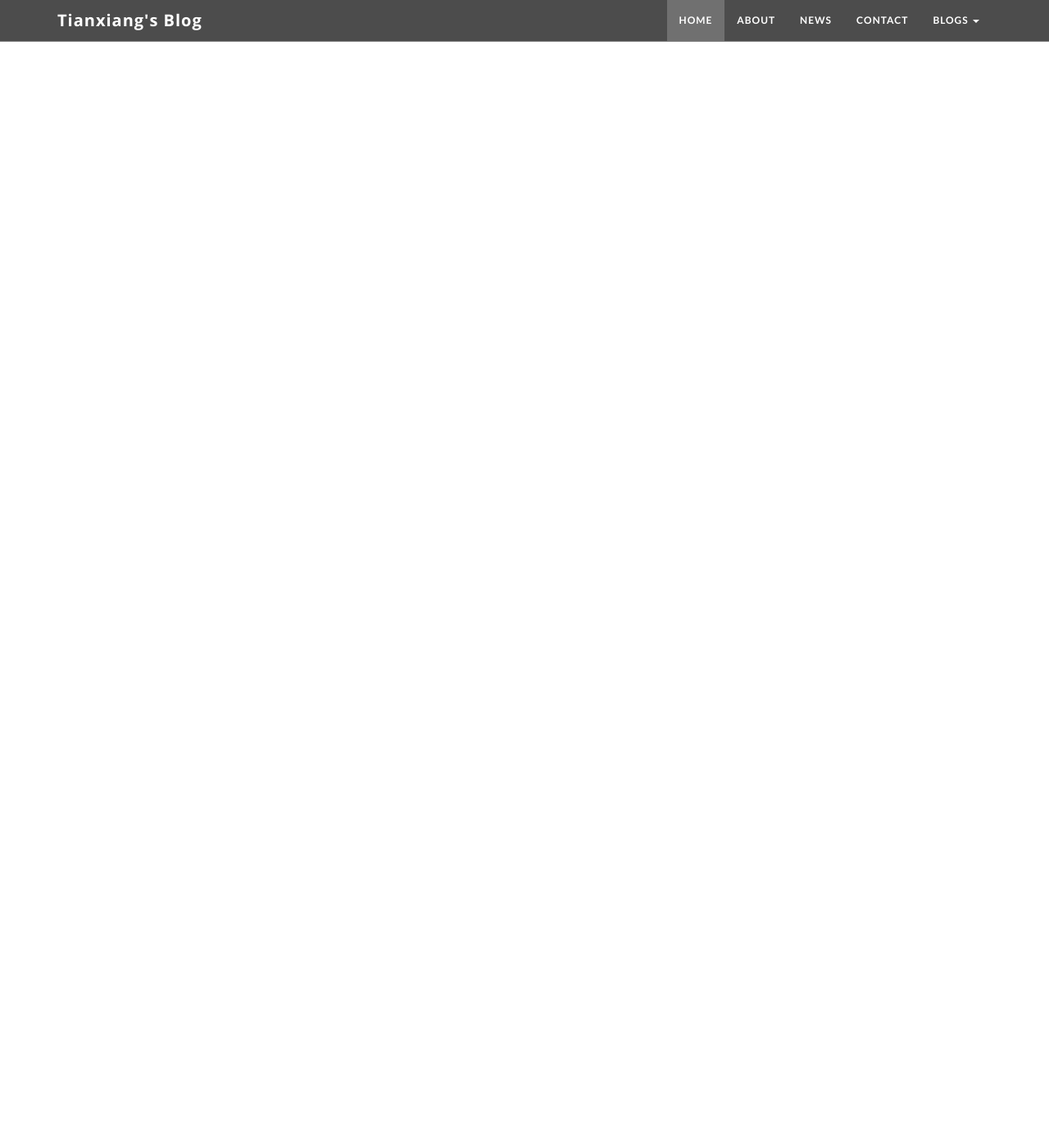
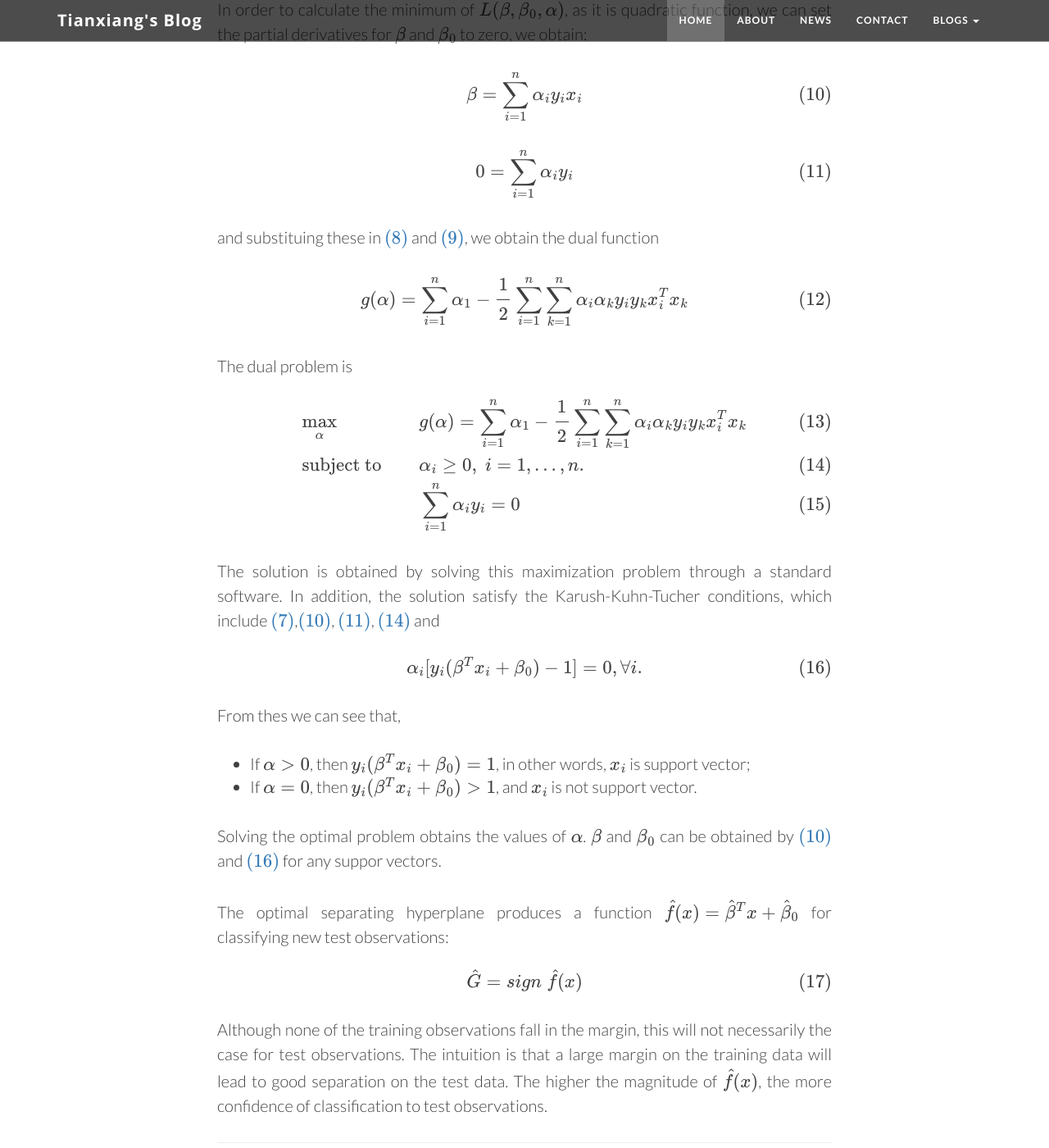
Before and after one commit to xuanix/blogs, a Jekyll site: the page built from _posts/2015-04-13-maximal-margin-classifier.markdown, in a window 1280 px wide and 1400 px high, scrolled down 2806 px. Shown: the whole window at 82% size. Built offline with Jekyll 4.4.1, drawn with Linux system fonts in a browser that asks for light colours; nearby versions of some CDN libraries; formulas are drawn with MathJax 3; some of the changed text lies outside the part shown.

Commit message:
Complete second blog

```diff
--- a/_posts/2015-04-13-maximal-margin-classifier.markdown
+++ b/_posts/2015-04-13-maximal-margin-classifier.markdown
@@ -30,4 +30,99 @@
 $
 	||\beta||=1
 $
-is not realy constraint, since if $\beta^Tx+\beta_0=0$ defines a separating hyperplane, so does $k(\beta^Tx+\beta_0)=0$ for any $k\neq0$.
+is not realy constraint, since if $\beta^Tx+\beta_0=0$ defines a separating hyperplane, so does $k(\beta^Tx+\beta_0)=0$ for any $k\neq0$. However, it adds meaning to constraint (3), because of $\beta$ has been normalized, constraint (3) is the perpendicular distance from the *i*th observation to the hyperplane. On the other hand we can get rid of it by replacing the constrain (3) with
+
+$$ \cfrac{1}{||\beta||}y_i(\beta^Tx_i+\beta_0) \geq M $$
+
+(which redefines \beta_0) or equivalently
+
+$$ y_i(\beta^Tx_i+\beta_0) \geq M||\beta|| $$
+
+Since for any $\beta_0$ and $\beta$ satisfying these inequaties, any positively scaled multiple satisfies them too, just like define a separating hyperplane, we can arbitrarily set $\beta = 1/M$. Thus (2)-(3) is equivalent to
+
+\begin{align}
+&\underset{\beta,\beta_0}{\text{max}}& & \cfrac{1}{||\beta||}\\\\
+& \text{subject to}
+& & y_i(\beta^Tx_i+\beta_0) \geq 1, \; i = 1, \ldots, n.
+\end{align}
+
+Maximizing $1/||\beta||$ is equivalent to minimizing $||\beta||$, and further minimizing
+ $
+ \cfrac{1}{2}||\beta||^2= \cfrac{1}{2}\beta^T\beta
+ $
+ for mathmatic convinence. Thus, (4)-(5) is equivalent to
+
+ \begin{align}
+&\underset{\beta,\beta_0}{\text{min}}& & \cfrac{1}{2}\beta^T\beta \newline
+\label{primal:contraint}
+& \text{subject to}
+& & y_i(\beta^Tx_i+\beta_0) \geq 1, \; i = 1, \ldots, n.
+\end{align}
+
+This is a convex optimization problem (quadratic criterion with linear inequality constraints). The Lagrange (primal) function is
+
+\begin{equation}
+  L(\beta,\beta_0,\alpha)=\cfrac{1}{2}\beta^T\beta-\sum_{i=1}^{n}\alpha_i[y_i(\beta^Tx_i+\beta_0)-1]
+  \label{primal}
+\end{equation}
+
+and the corresponding dual function is
+
+\begin{equation}
+	g(\alpha) = \underset{\alpha}{\text{min}}\;L(\beta,\beta_0,\alpha)
+	\label{dual:function1}
+\end{equation}
+
+In order to calculate the minimum of $L(\beta,\beta_0,\alpha)$, as it is quadratic function, we can set the partial derivatives for $\beta$ and $\beta_0$ to zero, we obtain:
+
+\begin{equation}
+	\beta = \sum_{i=1}^{n}\alpha_iy_ix_i
+	\label{beta}
+\end{equation}
+
+\begin{equation}
+	0 = \sum_{i=1}^{n}\alpha_iy_i
+	\label{0}
+\end{equation}
+
+and substituing these in \eqref{primal} and \eqref{dual:function1}, we obtain the dual function
+
+\begin{equation}
+	g(\alpha) = \sum_{i=1}^{n}\alpha_1-\cfrac{1}{2}\sum_{i=1}^{n}\sum_{k=1}^{n}\alpha_i\alpha_ky_iy_kx_i^Tx_k
+	\label{dual:function2}
+\end{equation}
+
+The dual problem is
+ \begin{align}
+&\underset{\alpha}{\text{max}}& & g(\alpha) = \sum_{i=1}^{n}\alpha_1-\cfrac{1}{2}\sum_{i=1}^{n}\sum_{k=1}^{n}\alpha_i\alpha_ky_iy_kx_i^Tx_k\newline
+\label{alpha}
+& \text{subject to}
+& & \alpha_i \geq 0, \; i = 1, \ldots, n.\newline
+& & & \sum_{i=1}^{n}\alpha_iy_i = 0
+\end{align}
+
+The solution is obtained by solving this maximization problem through a standard software. In addition, the solution  satisfy the Karush-Kuhn-Tucher conditions, which include \eqref{primal:contraint},\eqref{beta}, \eqref{0}, \eqref{alpha} and
+
+\begin{equation}
+	\alpha_i[y_i(\beta^Tx_i+\beta_0)-1]=0, \forall i.
+	\label{16}
+\end{equation}
+
+From thes we can see that,
+
+* If $\alpha>0$, then $y_i(\beta^Tx_i+\beta_0)=1$, in other words, $x_i$ is support vector;
+* If $\alpha=0$, then $y_i(\beta^Tx_i+\beta_0)>1$, and $x_i$ is not support vector.
+
+Solving the optimal problem obtains the values of $\alpha$. $\beta$ and $\beta_0$ can be obtained by \eqref{beta} and \eqref{16} for any suppor vectors.
+
+The optimal separating hyperplane produces a function
+$
+\hat{f}(x)=\hat{\beta}^Tx+\hat{\beta}_0
+$
+for classifying new test observations:
+\begin{equation}
+	\hat{G} = sign\; \hat{f}(x)
+	\label{17}
+\end{equation}
+
+Although none of the training observations fall in the margin, this will not necessarily the case for test observations. The intuition is that a large margin on the training data will lead to good separation on the test data. The higher the magnitude of $\hat{f}(x)$, the more confidence of classification to test observations.
```
